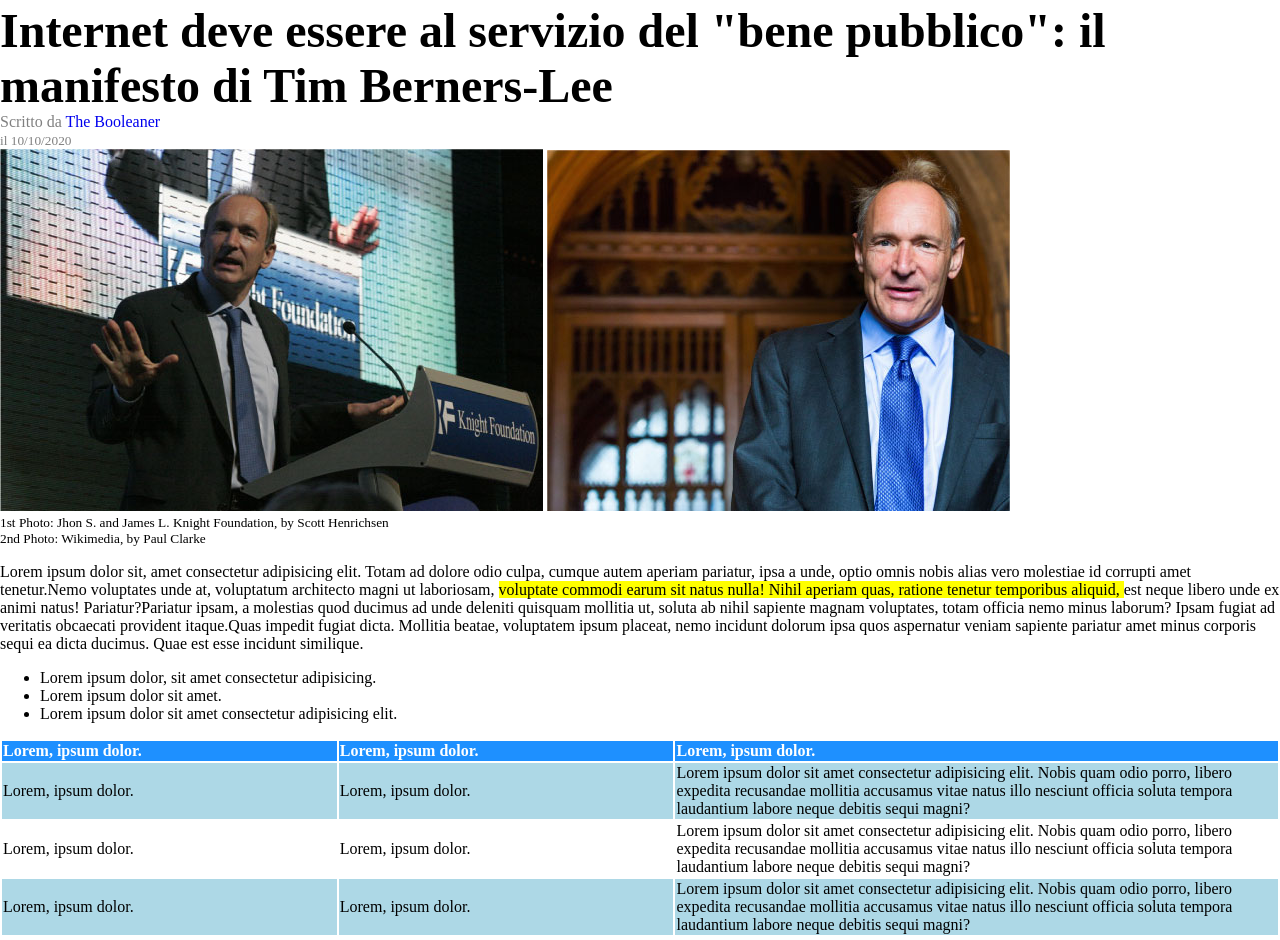
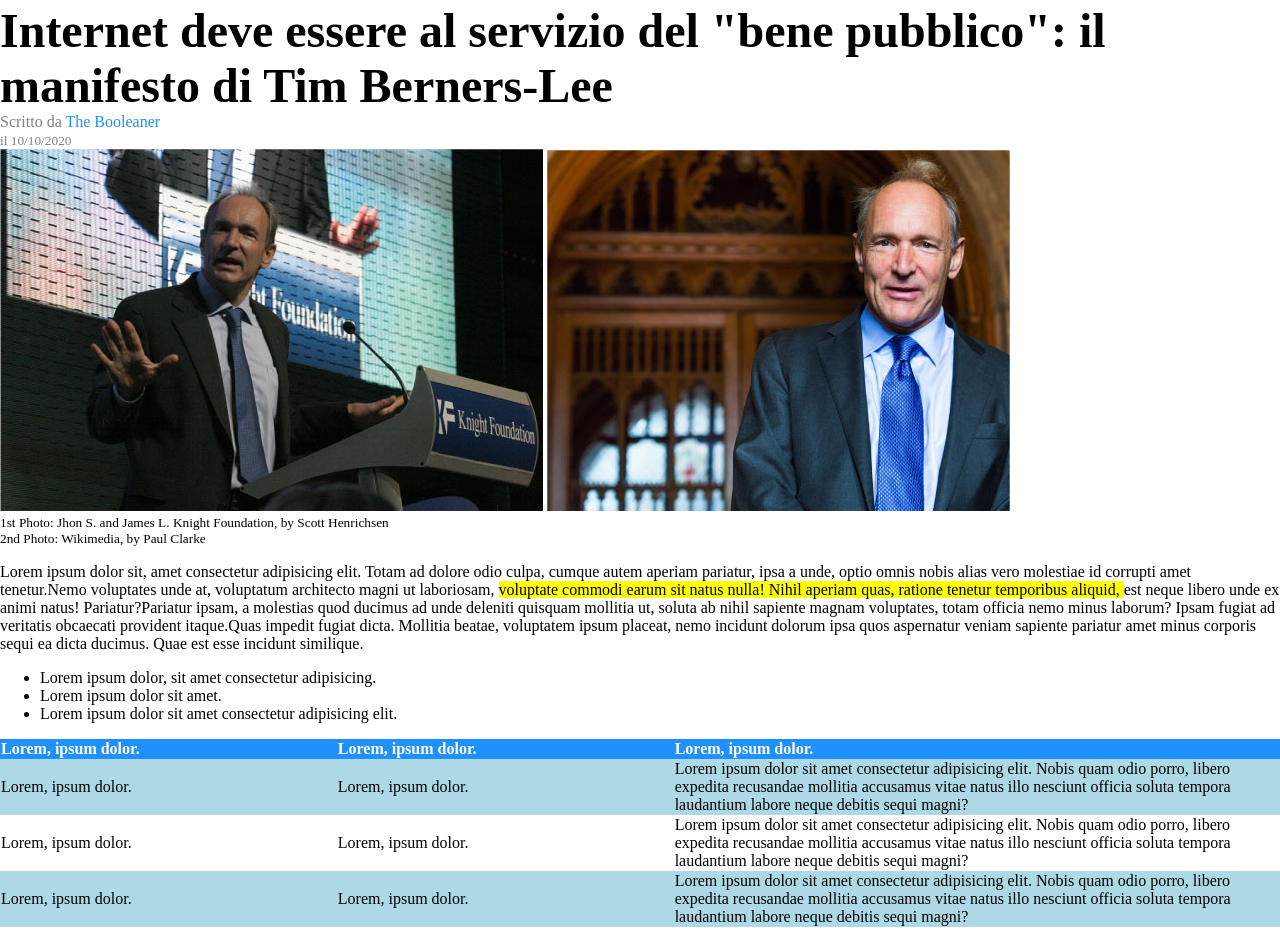
Before and after one commit to TartagliaFilippo/html-css-booleaner, a plain HTML site: page index.html in a window 1280 px wide. Shown: the part 172-1112 px from the top of the page. Drawn offline with Linux system fonts and the light colour scheme.

Commit message:
sistemato errori nel foglio di stile

```diff
--- a/css/style.css
+++ b/css/style.css
@@ -7,7 +7,7 @@ body{
 header{
     height: 170px;
     background-color: #1E90FF;
-    background-image: url(../img/pattern.png);
+    background-image: url("../img/pattern.png");
     position: relative;
 }
 
@@ -31,6 +31,7 @@ h1{
 /* LINK ARTICOLO */
 a{
     text-decoration: none;
+    color: #1E90FF;
 }
 
 .smaller{
@@ -39,8 +40,7 @@ a{
 
 /* FOTO E DESCRIZIONE */
 .descrizione{
-    margin: 0
-;
+    margin: 0;
 }
 
 /* EVIDENZAITORE */
@@ -49,6 +49,10 @@ a{
 }
 
 /* TABELLA */
+table{
+    border-collapse: collapse;
+}
+
 thead{
     background-color: #1E90FF;
 }
```
